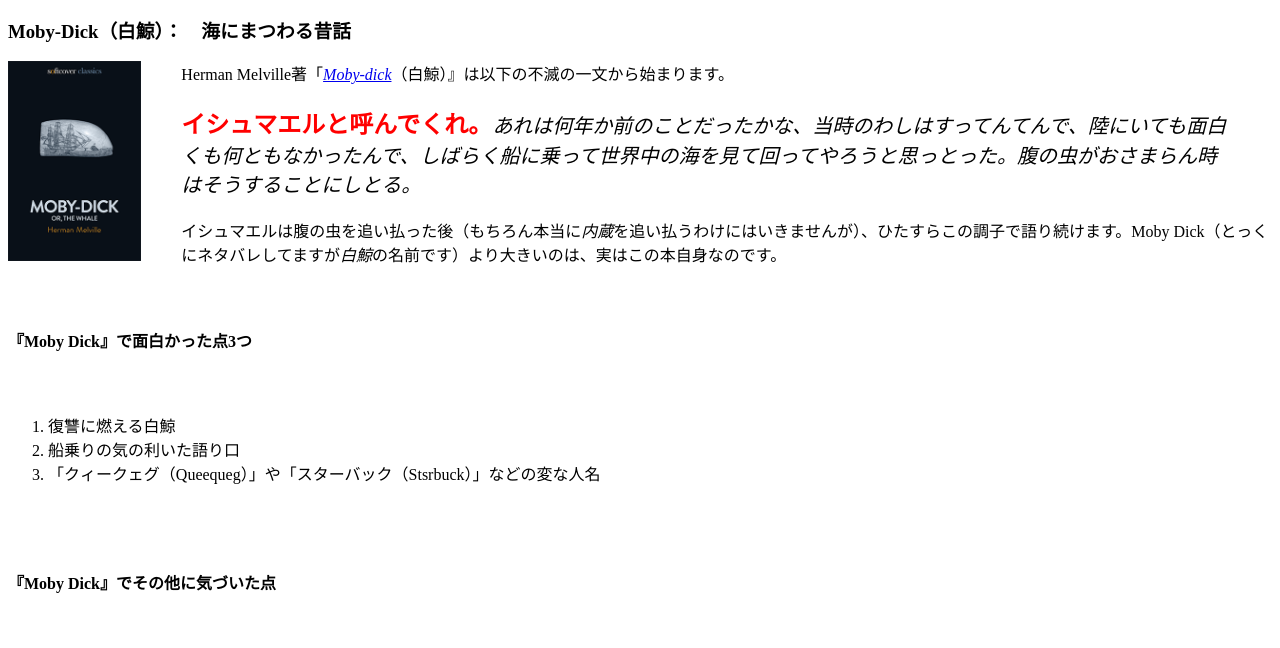
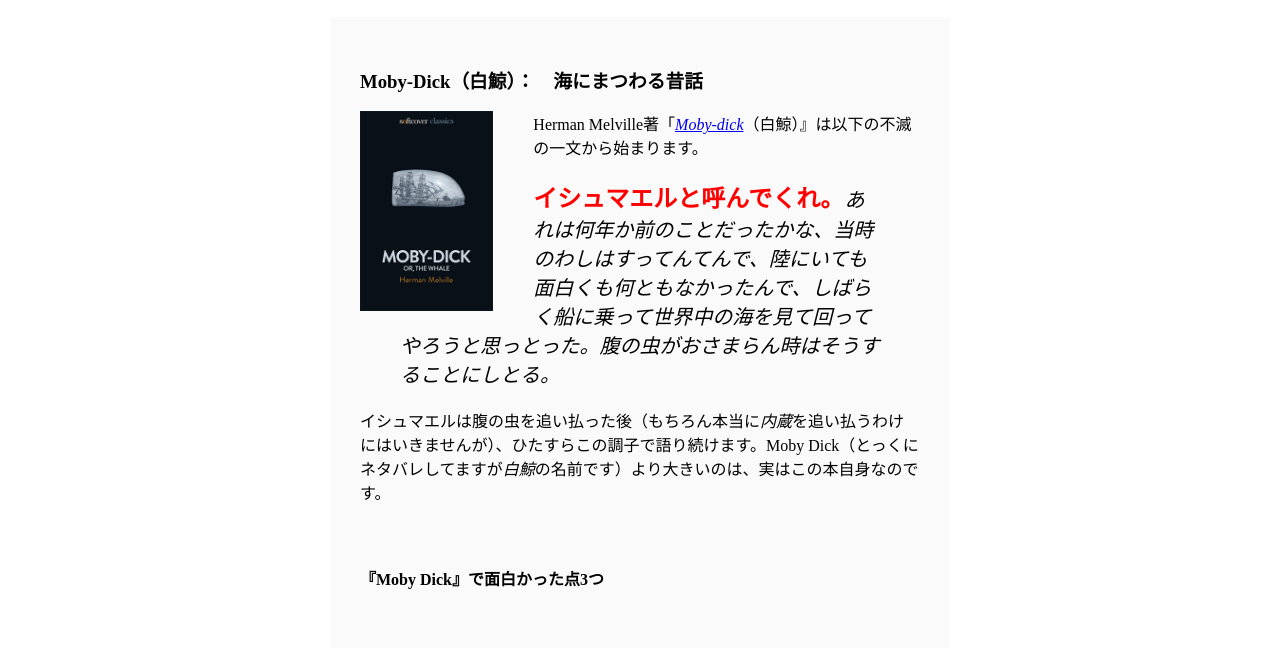
Before and after one commit to kaduwo919/sample_website, a plain HTML site: page moby_dick.html in a window 1280 px wide. Shown: the part 651-1299 px from the top of the page. Drawn offline with Linux system fonts and the light colour scheme.

Commit message:
Add some style

```diff
--- a/moby_dick.html
+++ b/moby_dick.html
@@ -28,7 +28,7 @@
             <img src="images/sperm_whales.jpg" alt="マッコウクジラ" style="display: block; margin: 0 auto;">
         </a>
 
-    <div>
+    <div style="width: 560px; margin: 20px auto; padding: 30px; background-color: #fafafa;">
 
         <h3>Moby-Dick（白鯨）：　海にまつわる昔話</h3>
 
```
